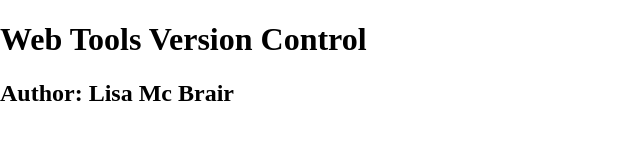
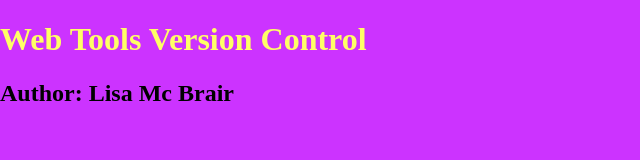
Before and after one commit to LMcbrair/wtlecture, a plain HTML site: page index.html in a window 1280 px wide. Shown: the whole page, without its empty margins (0-640 px from the left). Drawn offline with nearby package versions, Linux system fonts and the light colour scheme.

Commit message:
Made Bosses Changes

```diff
--- a/_css/main.css
+++ b/_css/main.css
@@ -8,8 +8,15 @@ html {
   -webkit-text-size-adjust: 100%;
 }
 html, body  {
+    background-color: #cc33ff;
 	margin: 0;
 }
+h1 {
+     color: #ffff66;
+}
+
+
+
 /* Correct `block` display not defined in IE 8/9.*/
 article,aside,details,figcaption,figure,footer,header,main,nav,section,summary {
   display: block;
```
